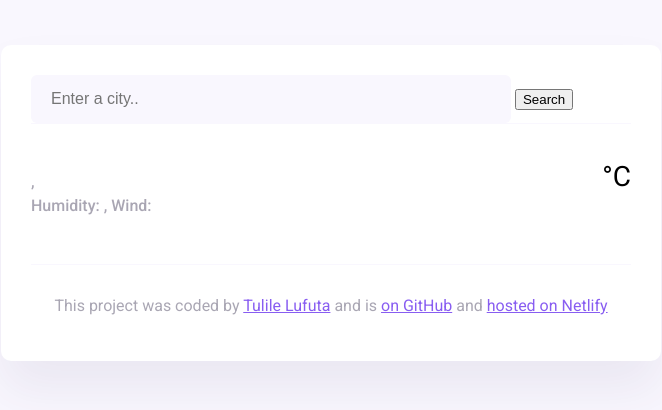
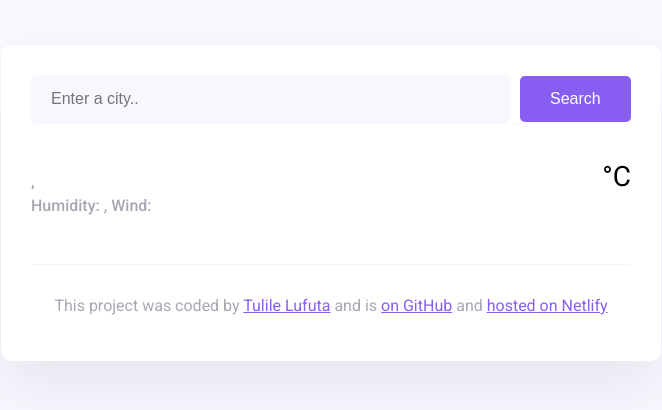
Before and after one commit to Nanilu92/ThuliWeatherApp, a website built with Parcel: page index.html in a window 1280 px wide. Shown: the whole page, without its empty margins (309-971 px from the left). Built offline with nearby package versions, Linux system fonts and the light colour scheme; no server answers.

Commit message:
rectify tabs

```diff
--- a/index.html
+++ b/index.html
@@ -16,7 +16,7 @@
   <body>
     <div class="weather-app">
       <header>
-        <form id="search-form" id="search-form">
+        <form class="search-form" id="search-form">
           <input
             type="search"
             placeholder="Enter a city.."
@@ -24,7 +24,7 @@
             class="search-form-input"
             id="search-form-input"
           />
-          <input type="submit" value="Search" class="search-button" />
+          <input type="submit" value="Search" class="search-form-button" />
         </form>
       </header>
       <main>
@@ -56,7 +56,7 @@
           and is
           <a href="https://github.com/Nanilu92" target="_blank"> on GitHub</a>
           and
-          <a href="#" target="_blank">hosted on Netlify</a>
+          <a href="https://app.netlify.com/teams/nanilu92/overview" target="_blank">hosted on Netlify</a>
         </p>
       </footer>
     </div>
```
Also changed, not shown: 1 other file.
